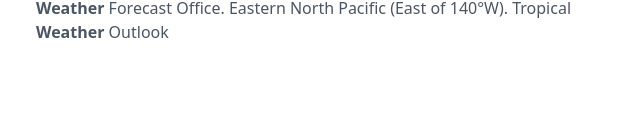
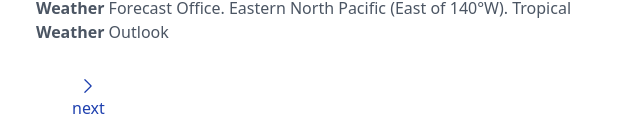
Before and after one commit to Yabessy/Courses__google-clone, a Next.js app: page /search in a window 1280 px wide. Shown: the part 1616-1749 px from the top of the page, without its empty margins (172-812 px from the left). Before the commit the page ends 1692 px from the top, so only its background shows below. Built offline with nearby package versions, Linux system fonts and the light colour scheme; no server answers.

Commit message:
pagination

```diff
--- /dev/null
+++ b/components/PaginationButtons.tsx
@@ -0,0 +1,37 @@
+import React from "react"
+import Link from "next/link"
+import { useRouter } from "next/router"
+import { ChevronLeftIcon, ChevronRightIcon } from "@heroicons/react/24/solid"
+
+export default function PaginationButtons() {
+  const router = useRouter()
+  const startIndex = Number(router.query.start) || 1
+  return (
+    <div className="flex space-x-5 px-9 pb-4 justify-between sm:justify-start sm:space-x-44">
+      {startIndex >= 10 && (
+        <Link
+          href={`/search?term=${router.query.term}&searchType=${router.query.searchType}&start=${
+            startIndex - 10
+          }`}
+        >
+          <div className="flex flex-col items-center hover:underline decoration-blue-700">
+            <ChevronLeftIcon className="h-5 w-5 text-blue-800" />
+            <p className="text-blue-800">previous</p>
+          </div>
+        </Link>
+      )}
+      {startIndex <= 90 && (
+        <Link
+          href={`/search?term=${router.query.term}&searchType=${router.query.searchType}&start=${
+            startIndex + 10
+          }`}
+        >
+          <div className="flex flex-col items-center hover:underline decoration-blue-700">
+            <ChevronRightIcon className="h-5 w-5 text-blue-800" />
+            <p className="text-blue-800">next</p>
+          </div>
+        </Link>
+      )}
+    </div>
+  )
+}
--- a/components/SearchResults.tsx
+++ b/components/SearchResults.tsx
@@ -1,5 +1,6 @@
 import React from "react"
 import Parser from "html-react-parser"
+import PaginationButtons from "./PaginationButtons"
 
 export default function SearchResults({ results }) {
   return (
@@ -8,11 +9,12 @@ export default function SearchResults({ results }) {
         About {results.searchInformation.formattedTotalResults} results (
         {results.searchInformation.formattedSearchTime}s)
       </p>
-      <p>
       {results.items.map((result) => (
         <div className="max-w-xl mb-8" key={result.link}>
           <div className="group">
-              <a className="text-sm truncate" href={result.link}>{result.formattedUrl}</a>
+            <a className="text-sm truncate" href={result.link}>
+              {result.formattedUrl}
+            </a>
             <a className="group-hover:underline decoration-blue-800" href={result.link}>
               <h2 className="truncate text-xl font-medium text-blue-800 ">{result.title}</h2>
             </a>
@@ -20,7 +22,7 @@ export default function SearchResults({ results }) {
           <p className="text-gray-600">{Parser(result.htmlSnippet)}</p>
         </div>
       ))}
-      </p>
+      <PaginationButtons />
     </div>
   )
 }
--- a/pages/search.tsx
+++ b/pages/search.tsx
@@ -20,13 +20,14 @@ export default function search({ results }) {
 }
 
 export async function getServerSideProps(context) {
+  const startIndex = context.query.start || "1"
   const mockdata = true
   const data = mockdata
     ? Response
     : await fetch(
         `https://www.googleapis.com/customsearch/v1?key=${process.env.API_KEY}&cx=${
           process.env.CONTEXT_KEY
-        }&q=${context.query.term}${context.query.searchType === "image" ? "&searchType=image" : ""}`
+        }&q=${context.query.term}${context.query.searchType === "image" ? "&searchType=image" : ""}&start=${startIndex}`
       ).then((res) => res.json())
   return {
     props: {
```
Lines whose indentation alone changed are shown as unchanged.
